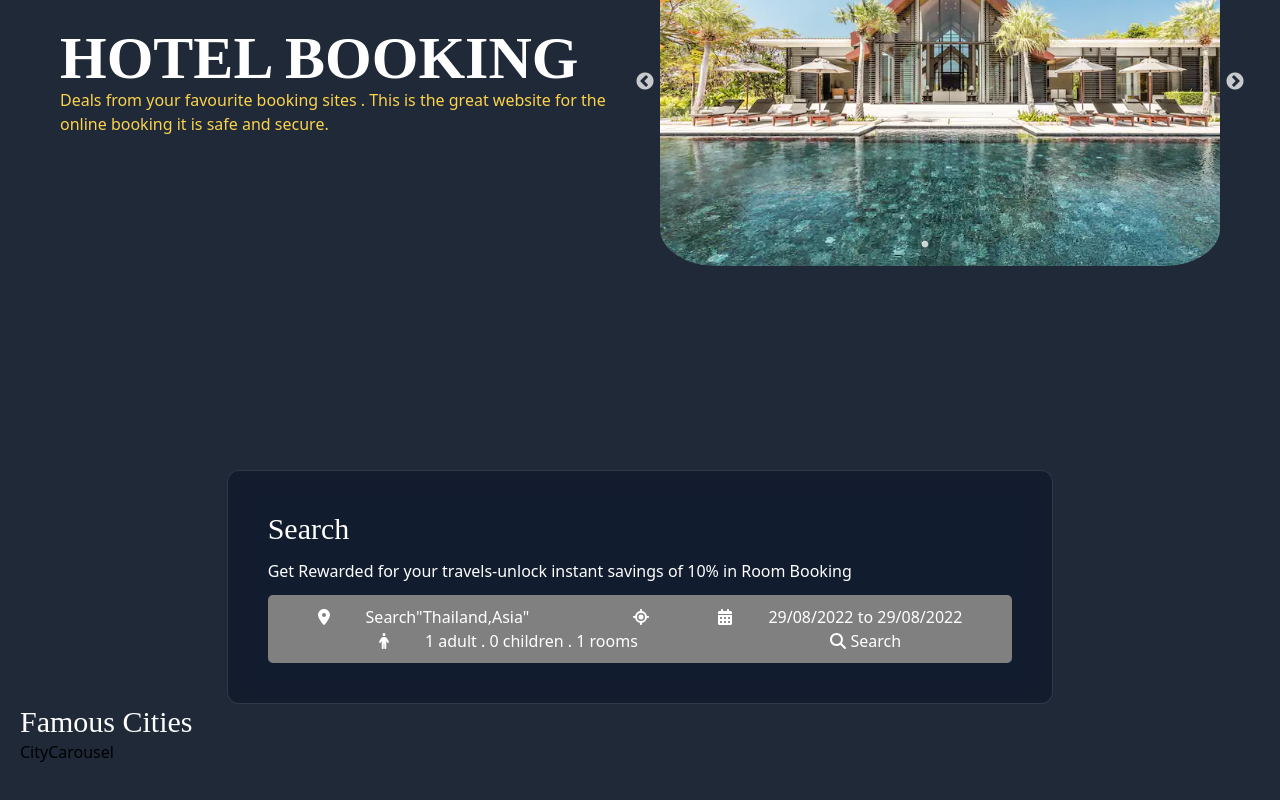
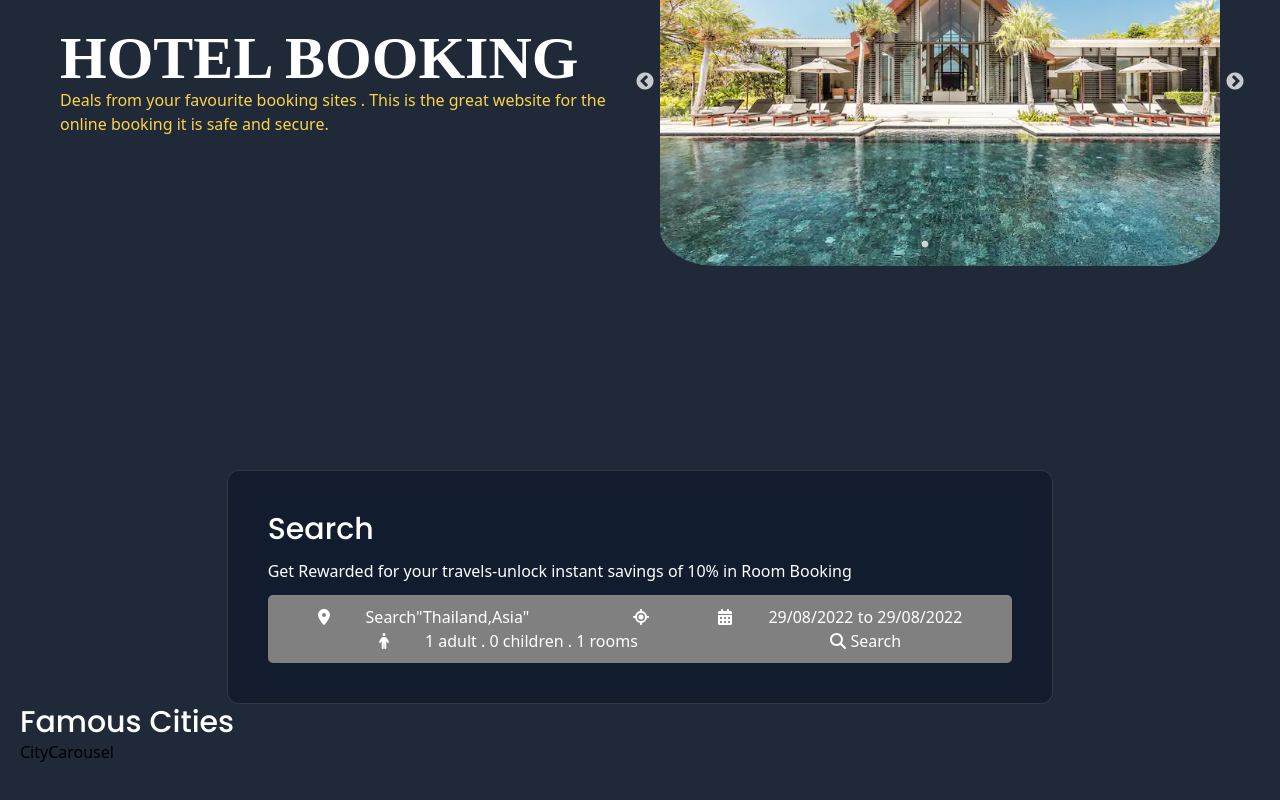
Before and after one commit to Priyanshu-Kapadia/Hotel_Booking_System, a React (Vite) app in the folder client/: page / in a window 1280 px wide. Shown: the part 350-1150 px from the top of the page. Built offline with nearby package versions, Linux system fonts and the light colour scheme; a web font is replaced by a local one.

Commit message:
Add poppins to Heading

```diff
--- a/client/src/App.css
+++ b/client/src/App.css
@@ -1 +1,2 @@
 @import url('https://fonts.googleapis.com/css2?family=Oooh+Baby&display=swap');
+@import url('https://fonts.googleapis.com/css2?family=Poppins:ital,wght@0,100;0,200;0,300;0,400;0,500;0,600;0,700;0,800;0,900;1,100;1,200;1,300;1,400;1,500;1,600;1,700;1,800;1,900&display=swap');
--- a/client/src/components/Home/Home Components/Search Section/Search.jsx
+++ b/client/src/components/Home/Home Components/Search Section/Search.jsx
@@ -22,7 +22,7 @@
       <div className="container mx-auto lg:p-5 p-4">
         <div className="flex justify-center items-center">
           <GlassMorphing className="md:p-10 p-6 xl:w-4/6 w-full">
-            <h2 className="text-white text-3xl font-medium">Search</h2>
+            <h2 className="font-sans-serif text-white text-3xl font-medium">Search</h2>
             <p className="text-white text-l py-3">
               Get Rewarded for your travels-unlock instant savings of 10% in
               Room Booking
@@ -30,7 +30,7 @@
             <SearchBox />
           </GlassMorphing>
         </div>
-        <h2 className="text-white text-3xl font-medium">Famous Cities</h2>
+        <h2 className="font-sans-serif text-white text-3xl font-medium">Famous Cities</h2>
         <CityCarousel />
       </div>
     </Section>
--- a/client/tailwind.config.cjs
+++ b/client/tailwind.config.cjs
@@ -6,6 +6,7 @@
   theme: {
     fontFamily: {
       'cursive': ['Oooh Baby'],
+      'sans-serif': ['Poppins'],
     },
     extend: {},
   },
```
